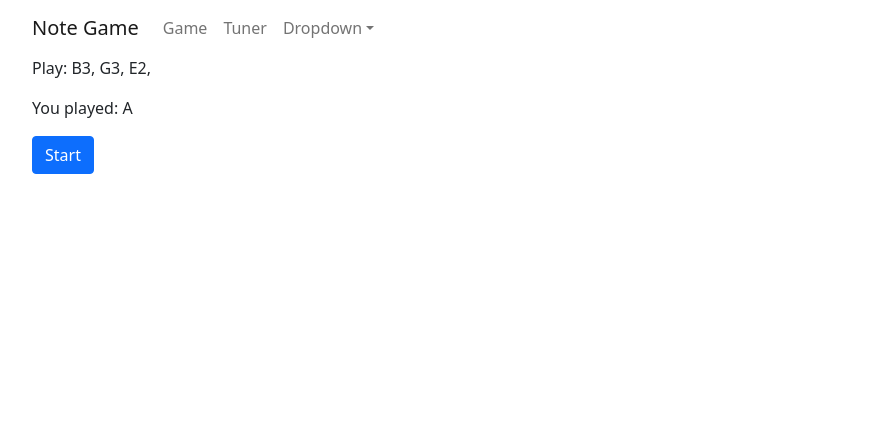
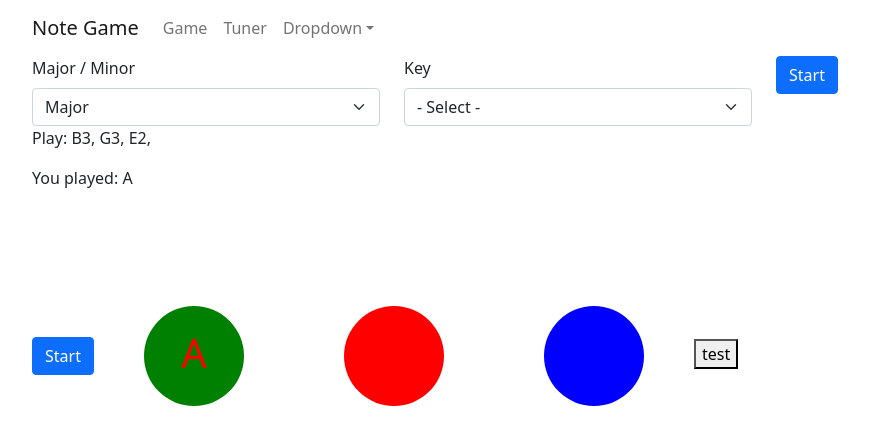
Before and after one commit to eeropu/note-game, a React (Create React App) app: page /game in a window 1280 px wide. Shown: the top 444 px of the page, without its empty margins (62-931 px from the left). Built offline with nearby package versions, Linux system fonts and the light colour scheme.

Commit message:
Started graphics for the game

```diff
--- a/package.json
+++ b/package.json
@@ -3,6 +3,7 @@
   "version": "0.1.0",
   "private": true,
   "dependencies": {
+    "@reduxjs/toolkit": "^1.7.1",
     "@testing-library/jest-dom": "^5.16.1",
     "@testing-library/react": "^12.1.2",
     "@testing-library/user-event": "^13.5.0",
@@ -16,6 +17,7 @@
     "react-bootstrap": "^2.1.0",
     "react-dom": "^17.0.2",
     "react-range": "^1.8.11",
+    "react-redux": "^7.2.6",
     "react-router-dom": "^6.2.1",
     "react-scripts": "5.0.0",
     "sass": "^1.48.0",
--- a/src/components/Game.tsx
+++ b/src/components/Game.tsx
@@ -2,6 +2,10 @@ import React, { useEffect, useState } from 'react'
 import { Button, Container } from 'react-bootstrap'
 // import { noteFrequencies } from '../data/note-frequencies'
 import usePitchy from '../hooks/usePitchy'
+import GameGraphics from './GameGraphics'
+import GameMenu from './GameMenu'
+
+import './../styles/game.scss'
 
 const Game = () => {
 
@@ -25,11 +29,13 @@ const Game = () => {
     }, [ note ])
 
     return (
-        <Container>
+        <Container className='game'>
+            <GameMenu />
             <p>Play: { noteQueue.map((noteInQueue, i) => <span key={i}>{ noteInQueue }, </span>) }</p>
             <p>You played: { note }</p>
             { correct ? <p>Awesome!</p> : null }
             <Button onClick={ start }>Start</Button>
+            <GameGraphics/>
         </Container>
     )
 }
--- /dev/null
+++ b/src/components/GameGraphics.tsx
@@ -0,0 +1,49 @@
+import React, { useRef } from 'react'
+
+const GameGraphics = () => {
+
+    const circle1 = useRef(null)
+    const circle2 = useRef(null)
+    const circle3 = useRef(null)
+    const circle4 = useRef(null)
+
+    const runAnimation = () => {
+        const animateCircle1 = circle1.current! as SVGAnimateElement
+        const animateCircle2 = circle2.current! as SVGAnimateElement
+        const animateCircle3 = circle3.current! as SVGAnimateElement
+        const animateCircle4 = circle4.current! as SVGAnimateElement
+        animateCircle1.beginElement()
+        animateCircle2.beginElement()
+        animateCircle3.beginElement()
+        animateCircle4.beginElement()
+    }
+
+    return (
+        <>
+            <svg width={600} height={300} fill='red' className='game-graphics'>
+                <circle id='circle-position-1' cx={100} cy={150} r={50}>
+                    <animate ref={circle1} attributeName="cx" begin="none" dur="0.3s" repeatCount={1} from="100" to="-100" fill='freeze'/>
+                </circle>
+                <text textAnchor='middle'
+                    x='100'
+                    y='162'
+                    fontSize={40}
+                    fontWeight={500}>
+                        A
+                </text>
+                <circle id='circle-position-2' cx={300} cy={150} r={50}>
+                    <animate ref={circle2} attributeName="cx" begin="none" dur="0.3s" repeatCount={1} from="300" to="100" fill='freeze'/>
+                </circle>
+                <circle id='circle-position-3' cx={500} cy={150} r={50}>
+                    <animate ref={circle3} attributeName="cx" begin="none" dur="0.3s" repeatCount={1} from="500" to="300" fill='freeze'/>
+                </circle>
+                <circle id='circle-position-4' cx={700} cy={150} r={50}>
+                    <animate ref={circle4} attributeName="cx" begin="none" dur="0.3s" repeatCount={1} from="700" to="500" fill='freeze'/>
+                </circle>
+            </svg>
+            <button onClick={runAnimation}>test</button>
+        </>
+    )
+}
+
+export default GameGraphics
--- /dev/null
+++ b/src/components/GameMenu.tsx
@@ -0,0 +1,46 @@
+import React from 'react'
+import { Button, Col, Form, Row } from 'react-bootstrap'
+import { keys } from './../data/keys'
+import { RootState } from '../redux/store'
+import { useSelector, useDispatch } from 'react-redux'
+import { setMajorOrMinor, setKey } from '../redux/keySlice'
+
+const GameMenu = () => {
+
+    const majorOrMinor = useSelector((state: RootState) => state.key.majorOrMinor)
+    const key = useSelector((state: RootState) => state.key.key)
+    const dispatch = useDispatch()
+
+    return (
+        <Form>
+            <Row>
+                <Form.Group as={Col} controlId='gameMenuMajorOrMinor'>
+                    <Form.Label>Major / Minor</Form.Label>
+                    <Form.Select
+                        value={majorOrMinor}
+                        onChange={(e) => {
+                            dispatch(setMajorOrMinor(e.target.value as 'major' | 'minor'))
+                            dispatch(setKey(''))
+                        }}>
+                            <option value='major'>Major</option>
+                            <option value='minor'>Minor</option>
+                    </Form.Select>
+                </Form.Group>
+                <Form.Group as={Col} controlId='gameMenuKey'>
+                    <Form.Label>Key</Form.Label>
+                    <Form.Select value={key} onChange={(e) => dispatch(setKey(e.target.value))}>
+                        <option disabled={true} hidden={true} value=''>- Select -</option>
+                        { keys[majorOrMinor].map(key => <option key={ key } value={ key.split(' ')[0] }>{ key }</option>) }
+                    </Form.Select>
+                </Form.Group>
+                <Form.Group as={Col} controlId='startButton'>
+                    <Button onClick={() => console.log('started')}>
+                        Start
+                    </Button>
+                </Form.Group>
+            </Row>
+        </Form>
+    )
+}
+
+export default GameMenu
--- /dev/null
+++ b/src/data/keys.ts
@@ -0,0 +1,36 @@
+export const keys = {
+    major: [
+        'C',
+        'G (1 sharp)',
+        'D (2 sharp)',
+        'A (3 sharp)',
+        'E (4 sharp)',
+        'B (5 sharp)',
+        'F# (6 sharp)',
+        'C# (7 sharp)',
+        'F (1 flat)',
+        'Bb (2 flat)',
+        'Eb (3 flat)',
+        'Ab (4 flat)',
+        'Db (5 flat)',
+        'Gb (6 flat)',
+        'Cb (7 flat)',
+    ],
+    minor: [
+        'A',
+        'E (1 sharp)',
+        'B (2 sharp)',
+        'F# (3 sharp)',
+        'C# (4 sharp)',
+        'G# (5 sharp)',
+        'D# (6 sharp)',
+        'A# (7 sharp)',
+        'D (1 flat)',
+        'G (2 flat)',
+        'C (3 flat)',
+        'F (4 flat)',
+        'Bb (5 flat)',
+        'Eb (6 flat)',
+        'Ab (7 flat)',
+    ],
+}
--- a/src/index.tsx
+++ b/src/index.tsx
@@ -2,14 +2,18 @@ import React from 'react';
 import ReactDOM from 'react-dom';
 import App from './App';
 import { BrowserRouter } from 'react-router-dom';
+import { store } from './redux/store'
+import { Provider } from 'react-redux';
 
 import 'bootstrap/dist/css/bootstrap.min.css';
 
 ReactDOM.render(
   <React.StrictMode>
-    <BrowserRouter>
-      <App />
-    </BrowserRouter>
+    <Provider store={ store }>
+      <BrowserRouter>
+        <App />
+      </BrowserRouter>
+    </Provider>
   </React.StrictMode>,
   document.getElementById('root')
 );
--- /dev/null
+++ b/src/redux/keySlice.ts
@@ -0,0 +1,28 @@
+import { createSlice, PayloadAction } from "@reduxjs/toolkit";
+
+export interface IKeyState {
+    majorOrMinor: 'major' | 'minor',
+    key: string
+}
+
+const initialState: IKeyState = {
+    majorOrMinor: 'major',
+    key: ''
+}
+
+export const keySlice = createSlice({
+    name: 'key',
+    initialState,
+    reducers: {
+        setMajorOrMinor: (state, action: PayloadAction<'major' | 'minor'>) => {
+            state.majorOrMinor = action.payload
+        },
+        setKey: (state, action: PayloadAction<string>) => {
+            state.key = action.payload
+        }
+    }
+})
+
+export const { setMajorOrMinor, setKey } = keySlice.actions
+
+export default keySlice.reducer
--- /dev/null
+++ b/src/redux/store.ts
@@ -0,0 +1,11 @@
+import { configureStore } from '@reduxjs/toolkit'
+import keysReducer from './keySlice'
+
+export const store = configureStore({
+    reducer: {
+        key: keysReducer
+    }
+})
+
+export type RootState = ReturnType<typeof store.getState>
+export type AppDispatch = typeof store.dispatch
--- /dev/null
+++ b/src/styles/game.scss
@@ -0,0 +1,13 @@
+.game {
+    &-graphics {
+        & #circle-position-1 {
+            fill:green;
+        }
+        & #circle-position-2 {
+            fill:red;
+        }
+        & #circle-position-3 {
+            fill:blue;
+        }
+    }
+}
```
Also changed, not shown: 1 other file (tests, documents, lock files or other folders).
